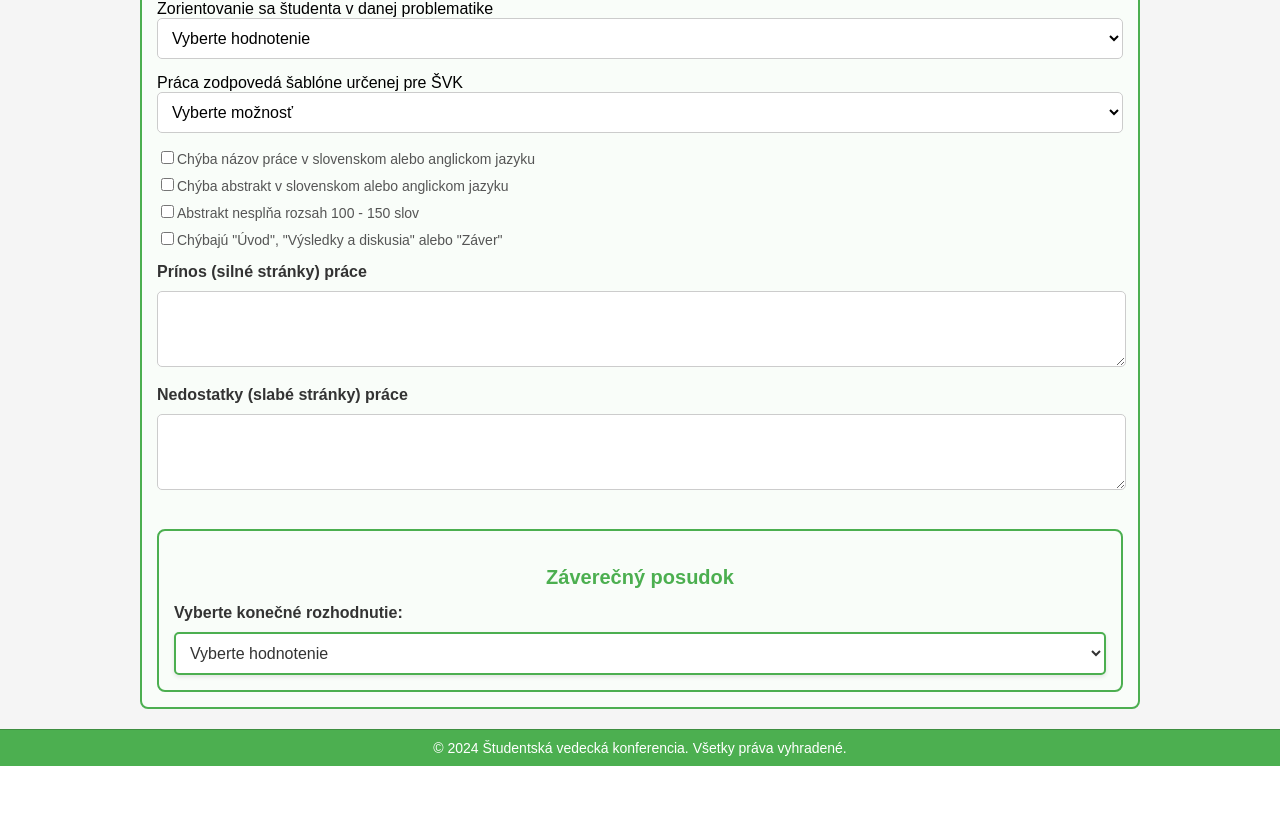
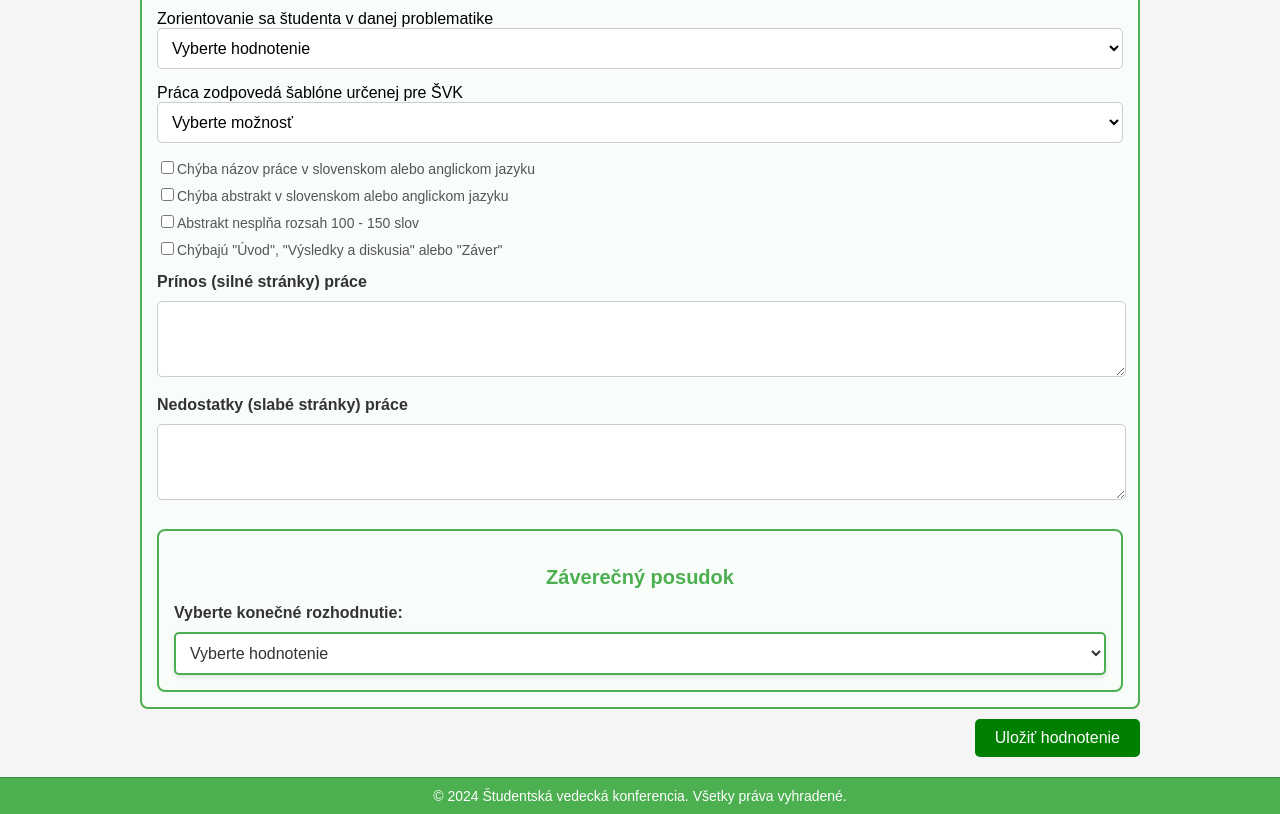
Before and after one commit to martinHype/sw_team5, a React (Create React App) app in the folder frontend/: page /reviewarticle/1 in a window 1280 px wide. Shown: the part 513-1327 px from the top of the page. Before the commit the page ends 1279 px from the top, so only its background shows below. Built offline with nearby package versions, Linux system fonts and the light colour scheme; no server answers; sample sign-in values are in the browser's storage.

Commit message:
adding the button for submitting the form

```diff
--- a/frontend/src/screens/ReviewArticleScreen/ReviewArticleScreen.js
+++ b/frontend/src/screens/ReviewArticleScreen/ReviewArticleScreen.js
@@ -10,6 +10,7 @@ import { useParams } from "react-router-dom";
 
 const ReviewArticleScreen = () => {
     const { article_id } = useParams();
+    const [showPopup, setShowPopup] = useState(false);
     const [articleData, setArticleData] = useState({
       title: "something",
       category: "category",
@@ -60,6 +61,10 @@ const ReviewArticleScreen = () => {
       if (article_id) fetchArticleData();
     }, [article_id]);
 
+    const handleSubmit = (status) => {
+      console.log(article_id);
+      setShowPopup(false); // Close the popup
+    };
       const handleEvaluationChange = (e) => {
         const { name, type, checked, value } = e.target;
         setEvaluation({
@@ -271,10 +276,35 @@ const ReviewArticleScreen = () => {
               </select>
             </div>
             </div>
+            <button type="submit" style={styles.submitButton} onClick={() => setShowPopup(true)}>
+              Uložiť hodnotenie
+            </button>
             </main>
             <footer style={styles.footer}>
                 <p style={styles.footerText}>© 2024 Študentská vedecká konferencia. Všetky práva vyhradené.</p>
             </footer>
+            {/* Popup */}
+            {showPopup && (
+              <div style={styles.popupOverlay} onClick={() => setShowPopup(false)}>
+                <div style={styles.popup}>
+                  <p>Chcete hodnotenie uzavriet?</p>
+                  <div style={styles.popupButtons}>
+                    <button
+                      style={{ ...styles.popupButton, backgroundColor: "#d3d3d3" }}
+                      onClick={() => handleSubmit(1)}
+                    >
+                      Uložiť ako Koncept
+                    </button>
+                    <button
+                      style={{ ...styles.popupButton, backgroundColor: "#4CAF50", color: "#fff" }}
+                      onClick={() => handleSubmit(2)}
+                    >
+                    Odoslat hodnotenie
+                    </button>
+                  </div>
+                </div>
+              </div>
+            )}
         </div>
     );
 };
--- a/frontend/src/screens/ReviewArticleScreen/styles.js
+++ b/frontend/src/screens/ReviewArticleScreen/styles.js
@@ -49,9 +49,11 @@ const styles = {
       cursor: "pointer",
     },
     main: {
+        display:"flex",
+        flexDirection: 'column',
         maxWidth: "1000px",
         margin: "0 auto",
-      padding: "20px",
+        padding: "20px",
     },
     articleDetails: {
         marginBottom: "20px",
@@ -152,6 +154,7 @@ const styles = {
       backgroundColor: "green",
       color: "white",
       border: "none",
+      marginTop:"10px",
       borderRadius: "5px",
       cursor: "pointer",
       alignSelf: "flex-end",
@@ -212,7 +215,7 @@ const styles = {
       padding: "15px",
       borderRadius: "8px",
       backgroundColor: "#f9fdf9",
-      marginTop: "20px",
+      marginTop: "10px",
     },
 
     evaluationSectionTitle: {
--- a/frontend/src/screens/UploadArticleScreen/UploadArticle.js
+++ b/frontend/src/screens/UploadArticleScreen/UploadArticle.js
@@ -276,12 +276,11 @@ const UploadArticle = () => {
           <label>Dokumenty</label>
           <FileDropArea disabled={formMode === "View"}/>
           {/* Submit Button */}
-          {(formMode === "New" || formMode === "Edit" || (formMode === "Review" && reviewerId === parseInt(sessionStorage.getItem("userId"), 10))) && (
           <button type="submit" style={styles.submitButton} onClick={() => setShowPopup(true)}>
               {formMode === "New" && "Nahrať prácu"}
               {formMode === "Edit" && "Uložiť zmeny"}
               {formMode === "Review" && "Uložiť hodnotenie"}
-          </button>)}
+          </button>
 
         </form>
 
```
